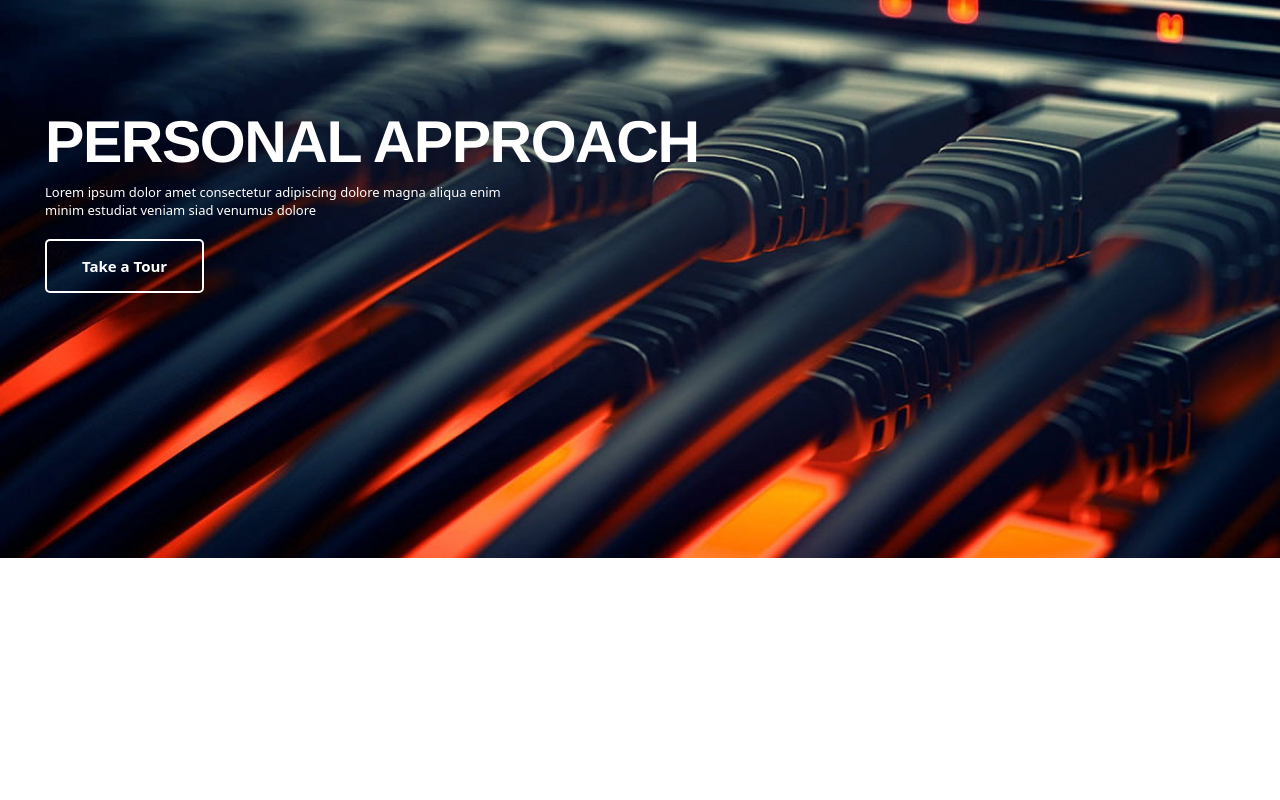
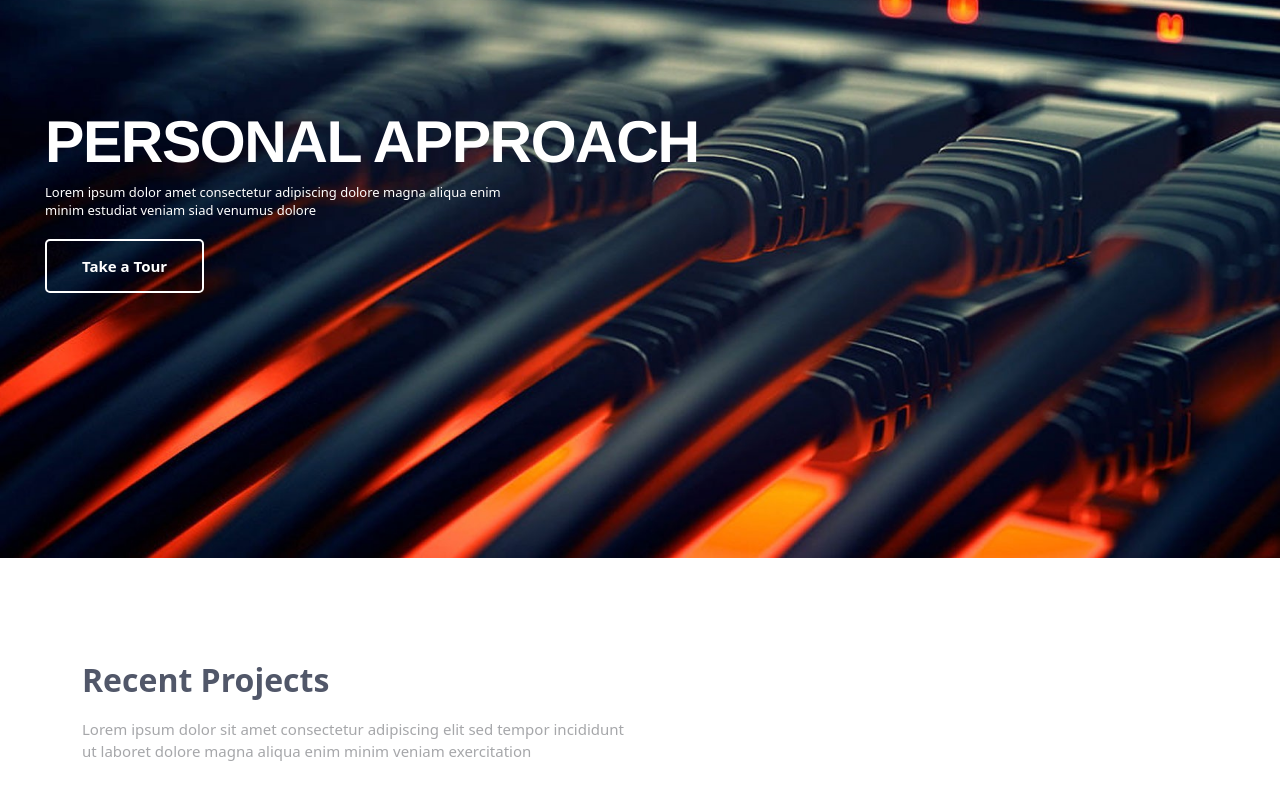
Before and after one commit to Fatemeh-Shirafkan/FirstReactProject, a React (Vite) app: page / in a window 1280 px wide. Shown: the part 242-1042 px from the top of the page. Before the commit the page ends 800 px from the top, so only its background shows below. Built offline with nearby package versions, Linux system fonts and the light colour scheme.

Commit message:
Creating the structure of the products section and completing the title style of the products section

```diff
--- a/src/App.jsx
+++ b/src/App.jsx
@@ -1,12 +1,15 @@
 import { useState } from 'react'
 import './App.css'
 import Header from './components/Header/Header.jsx'
+import Products from './components/Products/Products.jsx'
+
 
 function App() {
 
   return (
     <>
       <Header></Header>
+      <Products></Products>
     </>
   )
 }
--- a/src/components/NavBar/NavBar.jsx
+++ b/src/components/Header/NavBar.jsx
@@ -1,5 +1,5 @@
 import './NavBar.css'
-import SVGComponent from '../../../public/Icons/HamburgerMenu'
+
 export default function NavBar() {
   return (
     <div className='navBar'>
@@ -16,7 +16,7 @@ export default function NavBar() {
                 <a className='nav_item_child nav_item-hover' href="">HOME</a>
                 </li>
               <li className='nav_item'>
-                <a className='nav_item_child nav_item-hover' href="">TEAM</a>
+                <a className='nav_item_child nav_item-hover' href="">PRODUCTS</a>
                 </li>
               <li className='nav_item'>
                 <a className='nav_item_child nav_item-hover' href="">SERVICES</a>
--- a/src/components/Header/header.jsx
+++ b/src/components/Header/header.jsx
@@ -1,5 +1,5 @@
 import './Header.css'
-import NavBar from '../NavBar/NavBar.jsx'
+import NavBar from './NavBar.jsx'
 
 export default function Header() {
   return (
--- /dev/null
+++ b/src/components/Products/Products.jsx
@@ -0,0 +1,20 @@
+import React from 'react'
+import './Products.css'
+
+export default function Products() {
+  return (
+    <section>
+        <div className='product_sct container'>
+            <div className='row'>
+                <div className='col-sm-6'>
+                    <h2 className='product_title'>Recent Projects</h2>
+                    <p className='product_text'>Lorem ipsum dolor sit amet consectetur adipiscing elit sed tempor incididunt ut laboret dolore magna aliqua enim minim veniam exercitation</p>
+                </div>
+            </div>
+            <div className='row'>
+
+            </div>
+        </div>
+    </section>
+)
+}
--- /dev/null
+++ b/src/components/Products/products.css
@@ -0,0 +1,17 @@
+.product_sct {
+    padding: 100px 0 100px 0;
+}
+
+.product_title {
+    font-weight: 700;
+    color: #515769;
+    line-height: 1.4;
+    margin: 0 0 15px;
+}
+
+.product_text {
+    font-size: 15px;
+    font-weight: 400;
+    color: #a6a7aa;
+    margin-bottom: 15px;
+}
```
Also changed, not shown: src/components/Header/NavBar.css (renamed from src/components/NavBar/NavBar.css).
